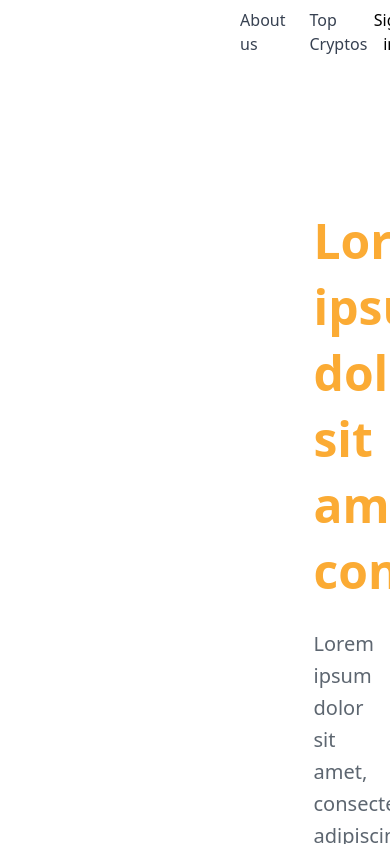
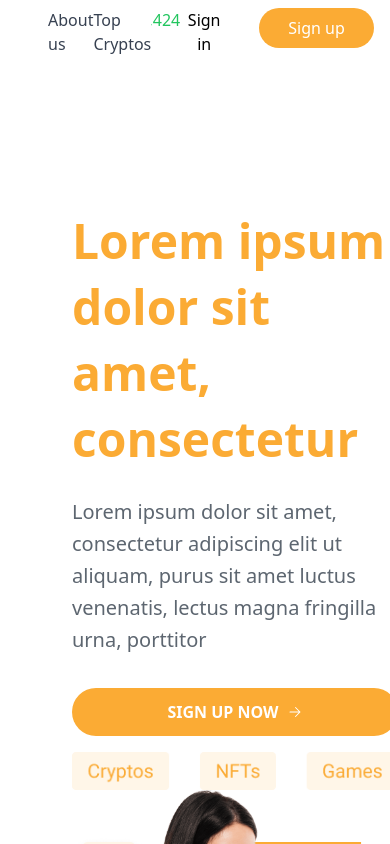
Before and after one commit to murilocb/edusynch-frontend-challenge, a Next.js app: page / in a window 390 px wide. Shown: the top 844 px of the page. Built offline with nearby package versions, Linux system fonts and the light colour scheme.

Commit message:
chore: make more responsive

```diff
--- a/src/components/LandingPage/ContentApresentation.tsx
+++ b/src/components/LandingPage/ContentApresentation.tsx
@@ -23,7 +23,7 @@ export function ContentApresentation(props: Props) {
   const [
     showSignInModal,
     showSignUpModal,
-    showTransferpModal,
+    showTransferModal,
     showAddCryptoModal,
     handleOpenSignInModal,
     handleOpenSignUpModal,
@@ -67,9 +67,12 @@ export function ContentApresentation(props: Props) {
   }, []);
 
   return (
-    <div id="home" className="flex flex-col md:flex-row w-full pt-36 pl-72 space-x-20 justify-center items-center">
-    <div className="w-1/2">
-      <div className="w-2/4 space-y-6">
+    <div
+      id="home"
+      className="flex flex-col md:flex-row w-full pt-36 px-4 md:px-72 space-x-20 justify-center items-center"
+    >
+      <div className="w-full ml-20">
+        <div className="w-full md:w-2/4 space-y-6">
           <p className="text-customYellow text-5xl font-bold leading-snug">
             Lorem ipsum dolor sit amet, consectetur
           </p>
@@ -81,7 +84,7 @@ export function ContentApresentation(props: Props) {
         </div>
         <Button
           onClick={handleSignUpClick}
-        className="bg-customYellow w-72 h-12 rounded-full text-white font-bold flex items-center justify-center mt-8 mb-20" // Added mb-4 for bottom margin
+          className="bg-customYellow w-full md:w-72 h-12 rounded-full text-white font-bold flex items-center justify-center mt-8 mb-4 md:mb-20"
         >
           SIGN UP NOW{' '}
           <div className="ml-2">
@@ -119,6 +122,5 @@ export function ContentApresentation(props: Props) {
         </Slider>
       </div>
     </div>
-
   );
 }
--- a/src/components/LandingPage/Header.tsx
+++ b/src/components/LandingPage/Header.tsx
@@ -11,7 +11,7 @@ export function Header(props: Props) {
   const [
     showSignInModal,
     showSignUpModal,
-    showTransferpModal,
+    showTransferModal,
     showAddCryptoModal,
     handleOpenSignInModal,
     handleOpenSignUpModal,
@@ -32,7 +32,7 @@ export function Header(props: Props) {
   };
 
   return (
-    <header className="flex justify-center items-center h-16 w-full px-96 mx-auto">
+    <header className="flex justify-center items-center h-16 w-full px-4 md:px-8 xl:px-96">
       <div className="flex space-x-8">
         <a href="#home">
           <Image
@@ -43,7 +43,7 @@ export function Header(props: Props) {
             priority
           />
         </a>
-        <div className="flex space-x-6">
+        <div className="flex md:space-x-6">
           <a
             href="#about-us"
             className="text-gray-700 text-base"
--- a/src/components/LandingPage/SignIn.tsx
+++ b/src/components/LandingPage/SignIn.tsx
@@ -21,7 +21,7 @@ const SignIn = ({ onClose }: any) => {
   const [
     showSignInModal,
     showSignUpModal,
-    showTransferpModal,
+    showTransferModal,
     showAddCryptoModal,
     handleOpenSignInModal,
     handleOpenSignUpModal,
--- a/src/components/LandingPage/SignUp.tsx
+++ b/src/components/LandingPage/SignUp.tsx
@@ -79,7 +79,7 @@ const SignUp = ({ onClose }: any) => {
 
   return (
     <div className="fixed inset-0 flex items-center justify-center bg-black bg-opacity-50">
-      <div className="bg-white pt-12 pb-12 pl-12 pr-12 rounded-md shadow-md max-w-md">
+      <div className="bg-white pt-12 pb-12 pl-12 pr-12 rounded-md shadow-md max-w-md w-full">
         <div className="flex justify-end -mt-8 -mr-8">
           <Button onClick={handleClose} className="text-gray-600">
             <VscClose className="opacity-60" size={20} />
--- a/src/pages/index.tsx
+++ b/src/pages/index.tsx
@@ -10,11 +10,27 @@ export default function Home() {
   return (
     <main className="flex flex-col items-center justify-between min-h-screen w-full bg-white">
       <Header />
-      <ContentApresentation />
-      <ContentApresentationImage />
-      <AboutUs />
-      <TopCryptos />
-      <Newsletter/>
+
+      <div className="w-full px-4 sm:px-6 lg:px-8">
+        <ContentApresentation />
+      </div>
+
+      <div className="w-full px-4 sm:px-6 lg:px-8">
+        <ContentApresentationImage />
+      </div>
+
+      <div className="w-full px-4 sm:px-6 lg:px-8">
+        <AboutUs />
+      </div>
+
+      <div className="w-full px-4 sm:px-6 lg:px-8">
+        <TopCryptos />
+      </div>
+
+      <div className="w-full px-4 sm:px-6 lg:px-8">
+        <Newsletter />
+      </div>
+
       <Footer />
     </main>
   );
--- a/tailwind.config.js
+++ b/tailwind.config.js
@@ -71,9 +71,6 @@ module.exports = {
         'color-black': '#000000',
         'color-text': '#5d6670',
       },
-      fontFamily: {
-        roboto: 'var(--font-roboto)',
-      },
       maxWidth: {
         'desktop': '1200px',
       },
```
Also changed, not shown: src/components/LandingPage/AboutUs.tsx (+5 -2 lines), src/components/LandingPage/Newsletter.tsx (+3 -6 lines), src/components/LandingPage/HeaderCoins.tsx (line endings or trailing spaces). Lines whose indentation alone changed are shown as unchanged.
